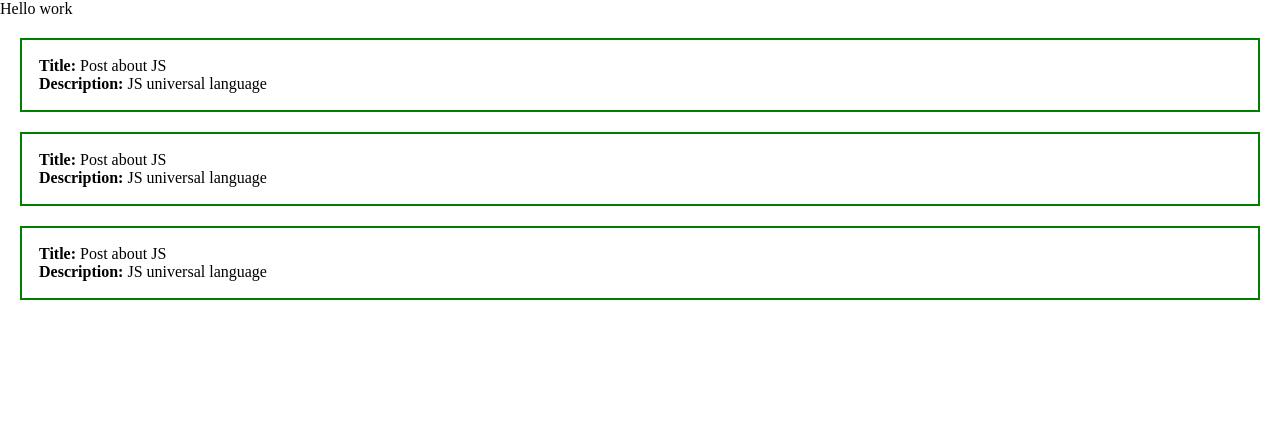
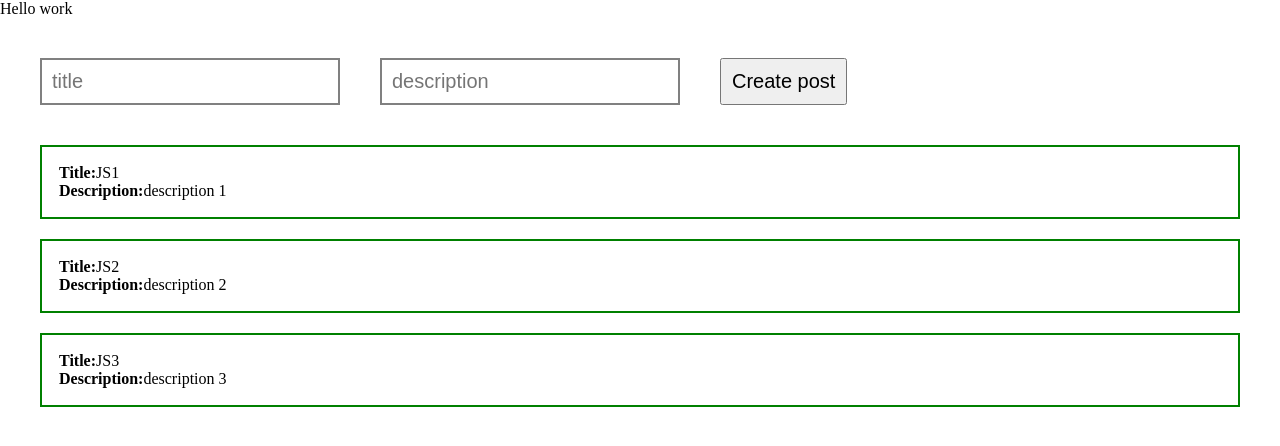
Before and after one commit to YuriyLaznyuk/vue-first, a Vue app: page / in a window 1280 px wide. Shown: the top 446 px of the page. Built offline with nearby package versions, Linux system fonts and the light colour scheme.

Commit message:
feat: added posts logic

```diff
--- a/src/App.vue
+++ b/src/App.vue
@@ -1,46 +1,38 @@
 <template>
   Hello work
-  <div>
-    <div class="post">
-      <div>
-        <strong>Title:</strong> Post about JS
-      </div>
-      <div>
-        <strong>Description:</strong> JS universal language
-      </div>
+  <div class="app">
+    <form @submit.prevent>
+      <h4></h4>
+      <input @input="title=$event.target.value"
+             v-bind:value="title" class="input"
+             type="text" placeholder="title">
+      <input @input="body=$event.target.value"
+             v-bind:value="body"
+             class="input" type="text"
+             placeholder="description">
+      <button v-on:click="createPost" class="button">Create post</button>
+    </form>
+    <div class="post" v-for="post in posts" :key="post.id">
+      <div><strong>Title:</strong>{{ post.title }}</div>
+      <div><strong>Description:</strong>{{ post.body }}</div>
     </div>
-    <div class="post">
-      <div>
-        <strong>Title:</strong> Post about JS
-      </div>
-      <div>
-        <strong>Description:</strong> JS universal language
-      </div>
-    </div>
-    <div class="post">
-      <div>
-        <strong>Title:</strong> Post about JS
-      </div>
-      <div>
-        <strong>Description:</strong> JS universal language
-      </div>
-    </div>
-
-
   </div>
 </template>
 <script>
 export default {
   name: 'App',
+  //models
   data() {
     return {
       likes: 0,
       disLikes: 5,
-      posts:[
-        {id:1,title:'JS1',body:'description 1'},
-        {id:2,title:'JS2',body:'description 2'},
-        {id:3,title:'JS3',body:'description 3'},
-      ]
+      posts: [
+        {id: 1, title: 'JS1', body: 'description 1'},
+        {id: 2, title: 'JS2', body: 'description 2'},
+        {id: 3, title: 'JS3', body: 'description 3'},
+      ],
+      title: '',
+      body: ''
     }
   },
   methods: {
@@ -49,7 +41,23 @@
     },
     addDisLike() {
       this.disLikes += 1;
-    }
+    },
+    createPost() {
+      // e.stopPropagation();
+      // e.preventDefault();
+      const newPost = {
+        id: Date.now(),
+        title: this.title,
+        body: this.body
+
+      }
+      this.posts.push(newPost)
+      this.title='';
+      this.body=''
+
+    },
+
+
   }
 
 
@@ -70,4 +78,23 @@
   border: 2px solid green;
 }
 
+.input {
+  width: 300px;
+  border: 2px solid gray;
+  margin: 20px;
+  padding: 10px;
+  font-size: 20px;
+
+}
+
+.app {
+  margin: 20px;
+}
+
+.button {
+  margin: 20px;
+  padding: 10px;
+  font-size: 20px;
+  cursor: pointer;
+}
 </style>
```
